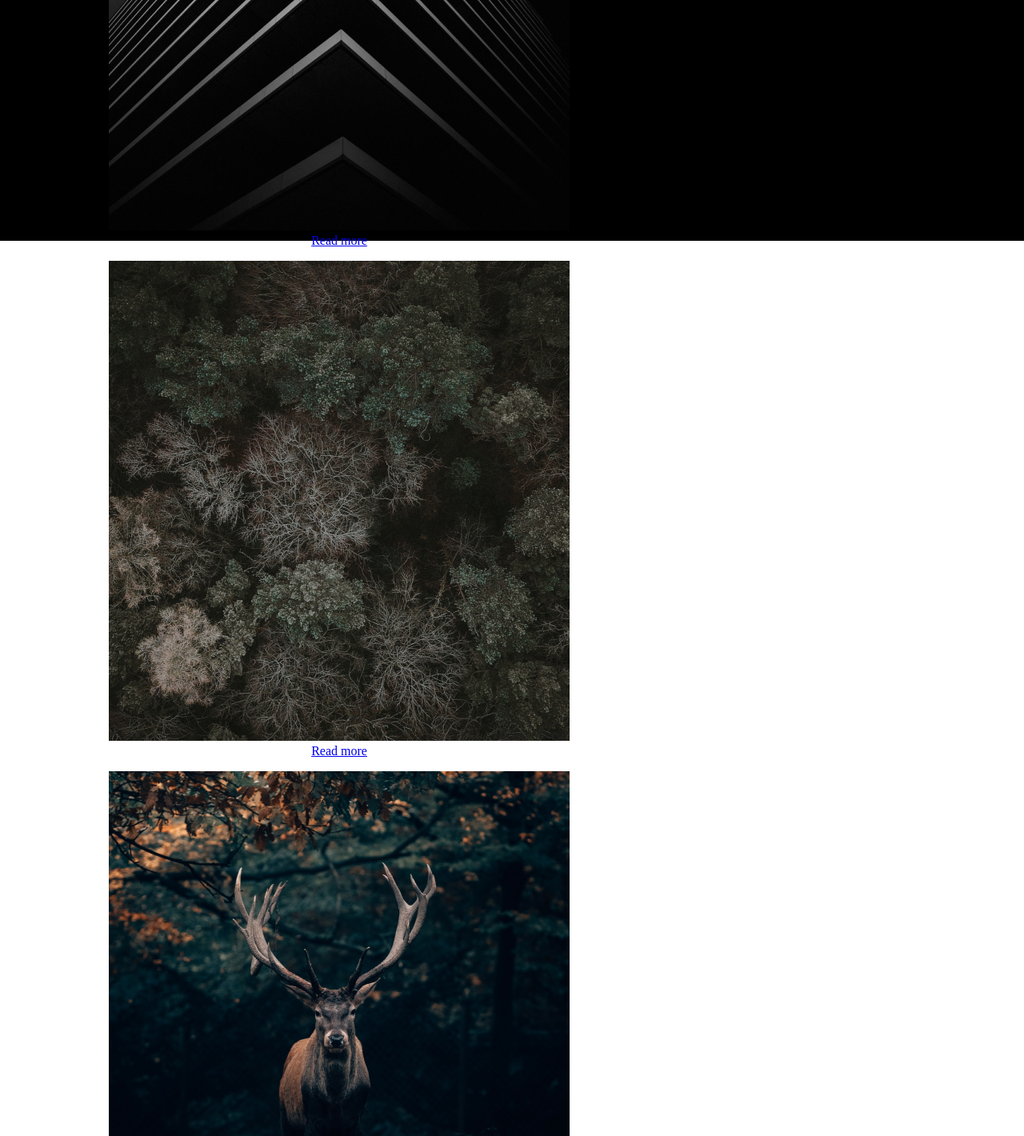
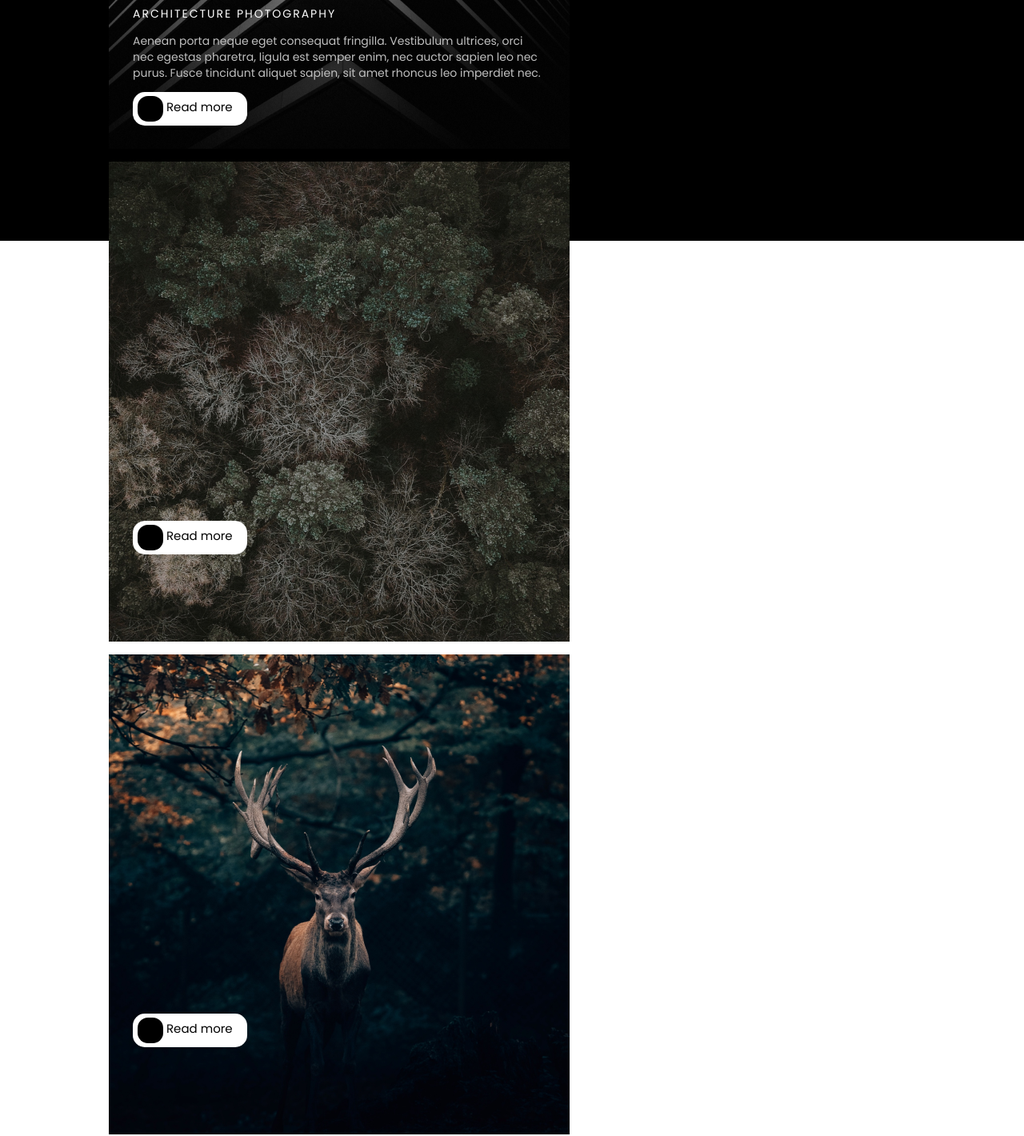
Before and after one commit to valost/lesson9.2, a plain HTML site: page index.html in a window 1280 px wide. Shown: the part 1380-2800 px from the top of the page at 80% size. Drawn offline with Linux system fonts and the light colour scheme.

Commit message:
changed styles

```diff
--- a/index.html
+++ b/index.html
@@ -97,9 +97,6 @@
 
                     <div class="block-2-article-1">
 
-                        <img class="block-2-image" src="/image/block-2-pic-1.jpg" alt="Laptop">
-
-                        <div class="block-2-article-1-post">
                         <div class="b2-a1-cat">
                             <p>Product Photography</p>
                         </div>
@@ -108,7 +105,12 @@
                             <p>Cras commodo consequat orci, in convallis risus egestas non. Nulla <br> efficitur auctor hendrerit. Etiam ut orci varius, faucibus libero ac, cursus <br> quam.</p>
                         </div>
 
-                            <a href="#" class="article_1_button">Read more</a>
+                        <div class="article-readmore">
+
+                            <div class="small-black-icon"></div>
+
+                            <a href="url" class="article-hyperlink">Read more</a>
+
                         </div>
                     </div>
 
@@ -116,26 +118,31 @@
 
                     <div class="block-2-article-2">
 
-                        <img class="block-2-image" src="/image/block-2-pic-2.jpg" alt="Architecture">
+                        <!-- <img class="block-2-image" src="/image/block-2-pic-2.jpg" alt="Architecture"> -->
 
-                        <div class="block-2-article-2-post">
                         <div class="b2-a2-cat">
-                                <p></p>
+                            <p>Architecture Photography</p>
                         </div>
 
                         <div class="b2-a2-descr">
-                                <p></p>
+                            <p>Aenean porta neque eget consequat fringilla. Vestibulum ultrices, orci <br> nec egestas pharetra, ligula est semper enim, nec auctor sapien leo nec <br> purus. Fusce tincidunt aliquet sapien, sit amet rhoncus leo imperdiet nec.</p>
                         </div>
 
-                            <a href="#" class="article_2_button">Read more</a>
+                        <div class="article-readmore">
+
+                            <div class="small-black-icon"></div>
+
+                            <a href="url" class="article-hyperlink">Read more</a>
+
                         </div>
+
                     </div>
 
 <!-- Article 3 -->
 
                     <div class="block-2-article-3">
 
-                        <img class="block-2-image" src="/image/block-2-pic-3.jpg" alt="Forest">
+                        <!-- <img class="block-2-image" src="/image/block-2-pic-3.jpg" alt="Forest"> -->
 
                         <div class="block-2-article-3-post">
                             <div class="b2-a3-cat">
@@ -146,7 +153,14 @@
                                 <p></p>
                             </div>
 
-                            <a href="#" class="article_3_button">Read more</a>
+                            <div class="article-readmore">
+
+                                <div class="small-black-icon"></div>
+
+                                <a href="url" class="article-hyperlink">Read more</a>
+
+                            </div>
+
                         </div>
                     </div>
 
@@ -154,7 +168,7 @@
 
                     <div class="block-2-article-4">
 
-                        <img class="block-2-image" src="/image/block-2-pic-4.png" alt="Deer">
+                        <!-- <img class="block-2-image" src="/image/block-2-pic-4.png" alt="Deer"> -->
 
                         <div class="block-2-article-4-post">
                             <div class="b2-a4-cat">
@@ -165,7 +179,14 @@
                                 <p></p>
                             </div>
 
-                            <a href="#" class="article_4_button">Read more</a>
+                            <div class="article-readmore">
+
+                                <div class="small-black-icon"></div>
+
+                                <a href="url" class="article-hyperlink">Read more</a>
+
+                            </div>
+
                         </div>
                     </div>
 
--- a/styles.css
+++ b/styles.css
@@ -170,10 +170,10 @@ body {
     color: #C0C0C0;
 }
 
-.block-2-image {
+/** .block-2-image {
     height: 600px;
     width: 576px;
-}
+} **/
 
 .block-2-articles {
     position: absolute;
@@ -184,13 +184,44 @@ body {
     gap: 16px;
 }
 
+.article-readmore {
+    position: relative;
+    width: 143px;
+    height: 42px;
+    background-color: #fff;
+    border-radius: 15px;
+    margin-left: 30px;
+}
+
+.small-black-icon {
+    position: absolute;
+    left: 6px;
+    top: 5px;
+    width: 32px;
+    height: 32px;
+    background-color: #000;
+    border-radius: 13px;
+}
+
+.article-hyperlink {
+    position: absolute;
+    font-family: Poppins;
+    font-size: 15px;
+    font-weight: 400;
+    line-height: 20px;
+    text-decoration: none;
+    color: #000;
+    left: 42px;
+    top: 9px;
+}
+
+
 /*** ARTICLE-1 ***/
 .block-2-article-1 {
-
-}
-
-.block-2-article-1-post {
-
+    background-image: url("image/block-2-pic-1.jpg");
+    height: 600px;
+    width: 576px;
+    text-align: left;
 }
 
 .b2-a1-cat {
@@ -200,6 +231,10 @@ body {
     line-height: 20px;
     letter-spacing: 2px;
     color: #fff;
+    text-transform: uppercase;
+    margin-top: 421px;
+    margin-left: 30px;
+    padding-bottom: 14px;
 }
 
 .b2-a1-descr {
@@ -208,26 +243,104 @@ body {
     font-weight: 400;
     line-height: 20px;
     color: #c0c0c0;
-
-}
-
-.article_1_button {
-
+    margin-left: 30px;
+    padding-bottom: 14px;
 }
 /*** ***/
 
 
 /*** ARTICLE-2 ***/
 .block-2-article-2 {
+    background-image: url("image/block-2-pic-2.jpg");
+    height: 600px;
+    width: 576px;
+    text-align: left;
+}
 
+.b2-a2-cat {
+    font-family: Poppins;
+    font-size: 14px;
+    font-weight: 400;
+    line-height: 20px;
+    letter-spacing: 2px;
+    color: #fff;
+    text-transform: uppercase;
+    margin-top: 421px;
+    margin-left: 30px;
+    padding-bottom: 14px;
 }
+
+.b2-a2-descr {
+    font-family: Poppins;
+    font-size: 14px;
+    font-weight: 400;
+    line-height: 20px;
+    color: #c0c0c0;
+    margin-left: 30px;
+    padding-bottom: 14px;
+}
+/*** ***/
+
 
 /*** ARTICLE-3 ***/
 .block-2-article-3 {
+    background-image: url("image/block-2-pic-3.jpg");
+    height: 600px;
+    width: 576px;
+    text-align: left;
+}
 
+.b2-a3-cat {
+    font-family: Poppins;
+    font-size: 14px;
+    font-weight: 400;
+    line-height: 20px;
+    letter-spacing: 2px;
+    color: #fff;
+    text-transform: uppercase;
+    margin-top: 421px;
+    margin-left: 30px;
+    padding-bottom: 14px;
 }
+
+.b2-a3-descr {
+    font-family: Poppins;
+    font-size: 14px;
+    font-weight: 400;
+    line-height: 20px;
+    color: #c0c0c0;
+    padding-bottom: 14px;
+}
+/*** ***/
+
 
 /*** ARTICLE-4 ***/
 .block-2-article-4 {
+    background-image: url("image/block-2-pic-4.png");
+    height: 600px;
+    width: 576px;
+    text-align: left;
+}
 
+.b2-a4-cat {
+    font-family: Poppins;
+    font-size: 14px;
+    font-weight: 400;
+    line-height: 20px;
+    letter-spacing: 2px;
+    color: #fff;
+    text-transform: uppercase;
+    margin-top: 421px;
+    margin-left: 30px;
+    padding-bottom: 14px;
 }
+
+.b2-a4-descr {
+    font-family: Poppins;
+    font-size: 14px;
+    font-weight: 400;
+    line-height: 20px;
+    color: #c0c0c0;
+    padding-bottom: 14px;
+}
+/*** ***/
```
Lines whose indentation alone changed are shown as unchanged.
